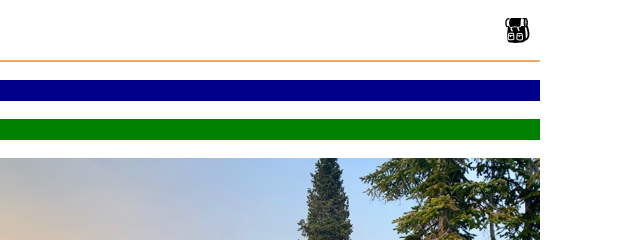
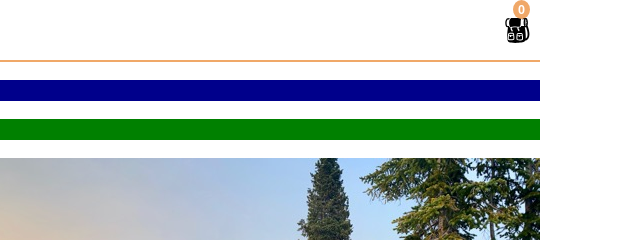
Before and after one commit to Aj-Kazza/wdd330SleepO, a website built with Vite: page src/index.html in a window 1280 px wide. Shown: the top 240 px of the page, 640-1280 px from the left. Built offline with nearby package versions, Linux system fonts and the light colour scheme; files whose address does not match are found by name.

Commit message:
cart number popup

```diff
--- a/src/css/style.css
+++ b/src/css/style.css
@@ -108,6 +108,18 @@ button {
 }
 .cart:hover svg {
   fill: gray;
+}
+
+.cart-count {
+  position: absolute;
+  top: 0;
+  right: 0;
+  font-size: 0.7em;
+  font-weight: bold;
+  background-color: var(--primary-color);
+  color: white;
+  border-radius: 50%;
+  padding: 0.2em 0.4em;
 }
 
 /* End cart icon styles */
--- a/src/index.html
+++ b/src/index.html
@@ -37,6 +37,7 @@
             <!-- <text x="0" y="115" fill="#000000" font-size="5px" font-weight="bold" font-family="'Helvetica Neue', Helvetica, Arial-Unicode, Arial, Sans-serif">Created by Natalia Woodroffe</text>
             <text x="0" y="120" fill="#000000" font-size="5px" font-weight="bold" font-family="'Helvetica Neue', Helvetica, Arial-Unicode, Arial, Sans-serif">from the Noun Project</text> -->
           </svg>
+          <span class="cart-count">0</span>
         </a>
       </div>
     </header>
--- a/src/js/main.js
+++ b/src/js/main.js
@@ -1,6 +1,16 @@
+import { getLocalStorage } from './utils.mjs';
 import ProductData from './ProductData.mjs';
 import ProductList from './ProductList.mjs';
 import Alert from './Alert';
+
+function updateCartCount() {
+  const cartItems = getLocalStorage('so-cart') || [];
+  const cartCount = document.querySelector('.cart-count');
+
+  if (cartCount) {
+    cartCount.textContent = cartItems.length;
+  }
+}
 
 const dataSource = new ProductData('tents');
 
@@ -11,3 +21,5 @@ productList.init();
 
 const alert = new Alert();
 alert.init();
+
+updateCartCount();
```
Also changed, not shown: src/cart/index.html (+1 -0 lines), src/js/cart.js (+7 -0 lines).
